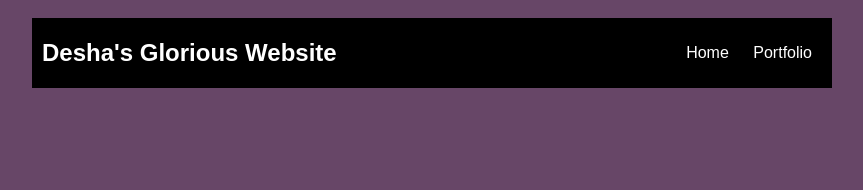
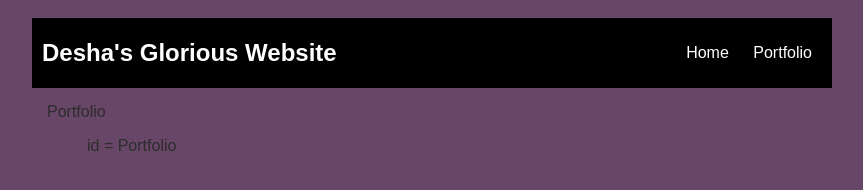
Before and after one commit to deshanap/deshanap-github-io, a plain HTML site: page portfolio.html in a window 1280 px wide. Shown: the whole page, without its empty margins (208-1071 px from the left). Drawn offline with Linux system fonts and the light colour scheme.

Commit message:
Update portfolio.html

```diff
--- a/portfolio.html
+++ b/portfolio.html
@@ -87,8 +87,15 @@
                 </li>
                 <li><a href="portfolio.html">Portfolio</a>
                 </li>
-            </ul>
+          </ul>
         </nav>
+          <main>
+              <div class = "content";
+                   <h1>Portfolio</h1>
+             <ul> id = Portfolio
+          </ul>
+        </div>
+        </main>
       </div>
     </body>
 </html>
```
